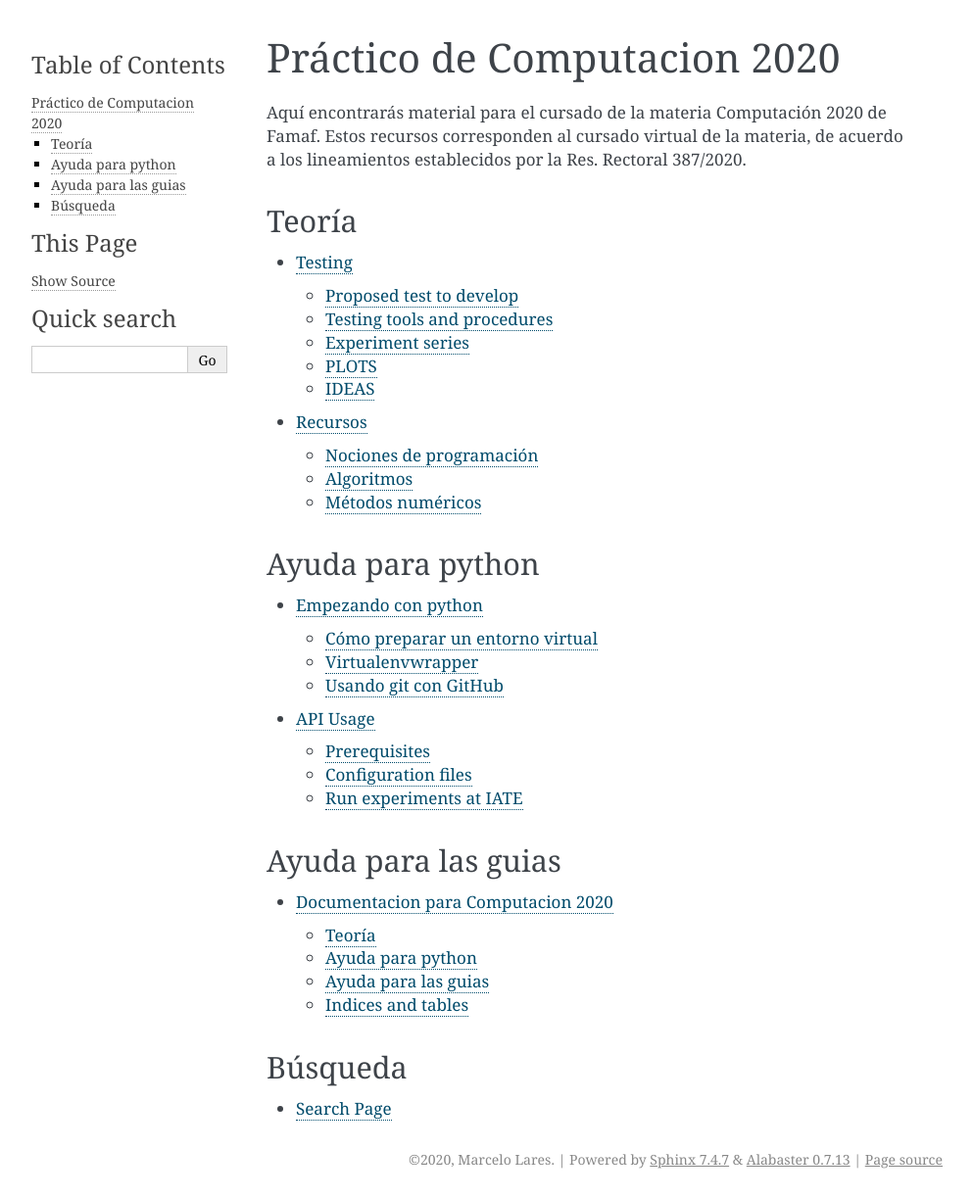
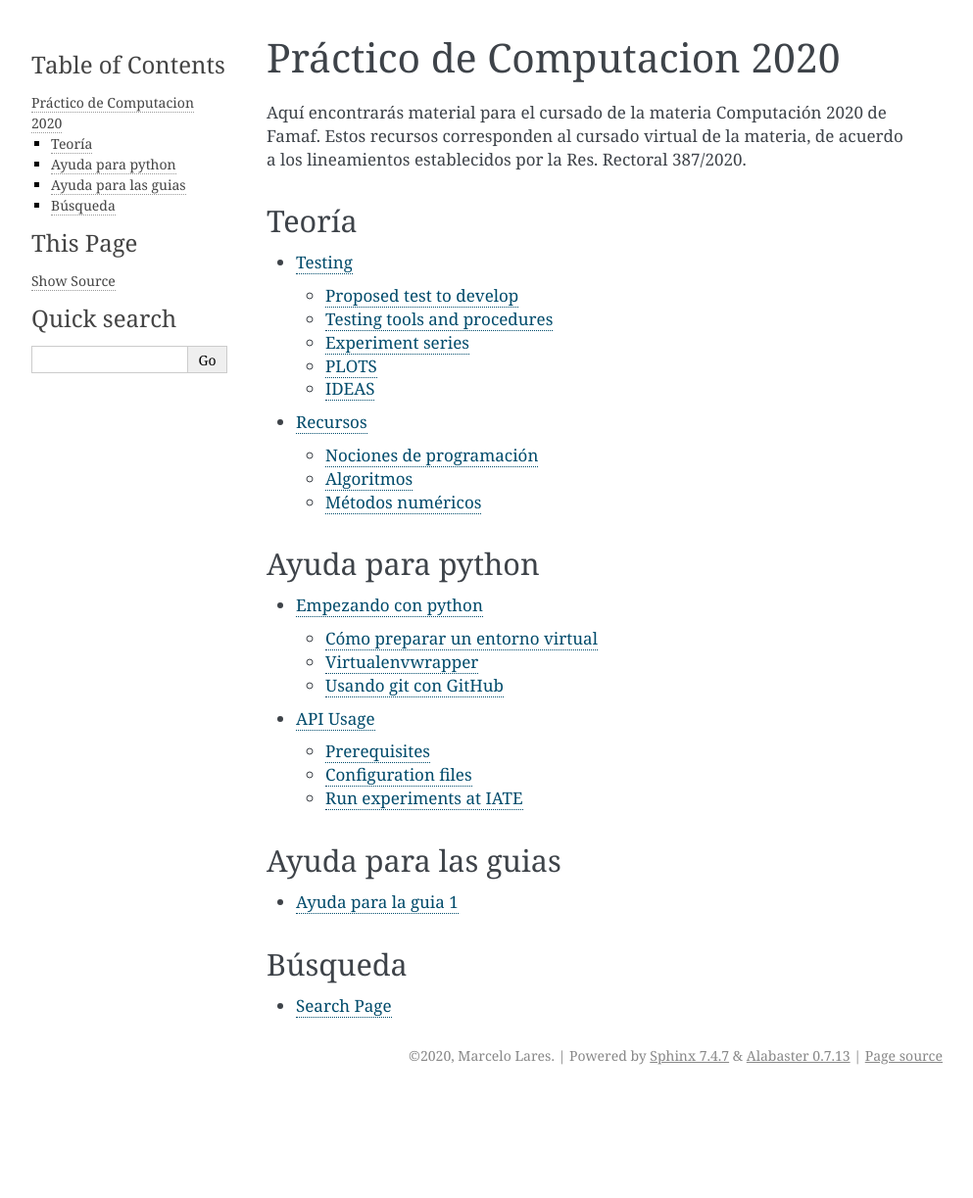
Before and after one commit to mlares/computacion2021, a Sphinx documentation site: the page built from docs/source/index.rst, in a window 1280 px wide. Shown: the whole page at 98% size, without its empty margins (148-1141 px from the left). Built offline with Sphinx 7.4.7, drawn with Linux system fonts in a browser that asks for light colours; pages that are not in the unit, such as notebooks, are missing from menus; after the commit the page ends 1117 px from its top, so only the background shows below that.

Commit message:
fixing..

```diff
--- a/docs/source/guias/guia1.rst
+++ b/docs/source/guias/guia1.rst
@@ -1,45 +1,2 @@
-.. hearsay documentation master file, created by
-   sphinx-quickstart on Tue Mar  3 16:42:18 2020.
-   You can adapt this file completely to your liking, but it should at least
-   contain the root `toctree` directive.
-
-###################################
-Documentacion para Computacion 2020
-###################################
-
-***************
-Teoría
-***************
-
-.. toctree::
-   :maxdepth: 2
-
-   teoria/teoria
-
-*****************
-Ayuda para python
-*****************
-
-.. toctree::
-   :maxdepth: 2
-
-   python/gettingstarted
-   python/usage
-
-***********************
-Ayuda para las guias
-***********************
-
-.. toctree::
-   :maxdepth: 2
-
-   guias/guia1
-
-
-******************
-Indices and tables
-******************
-
-* :ref:`genindex`
-* :ref:`modindex`
-* :ref:`search`
+Ayuda para la guia 1
+---------------------
```
